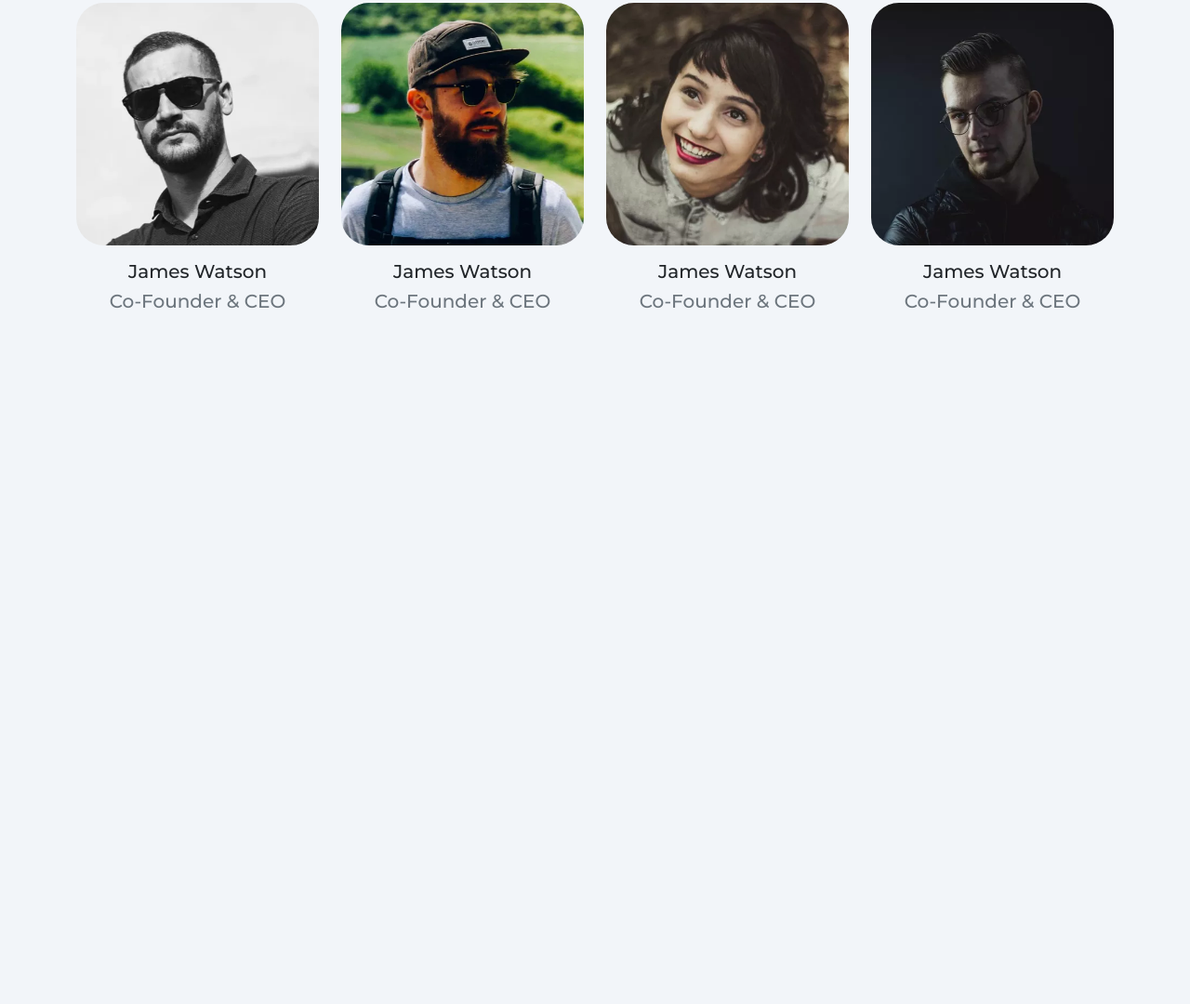
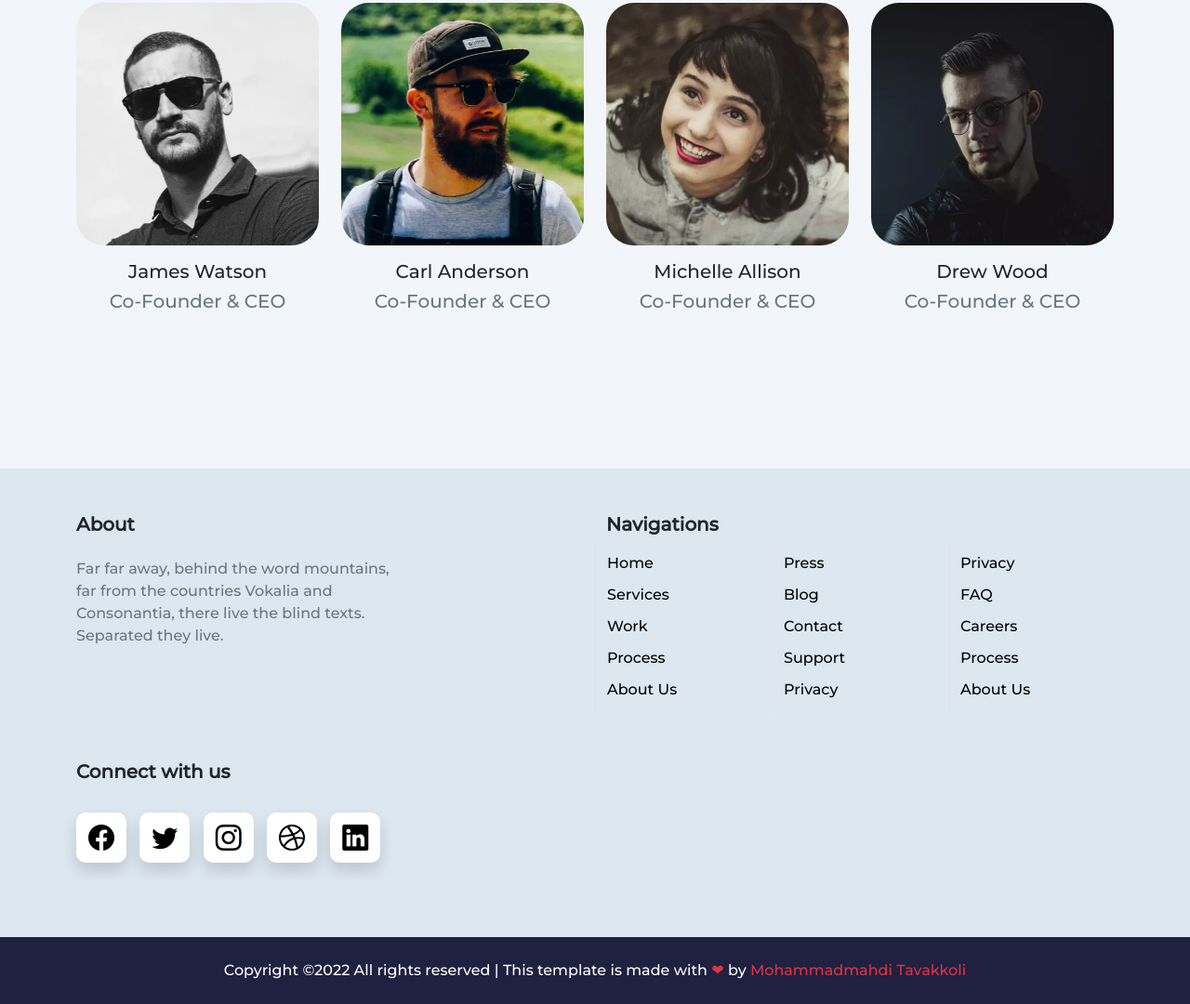
Before and after one commit to Mahdi-Tavakkoli/Complete-Project-6, a website: page html/inner.html in a window 1280 px wide. Shown: the part 971-2051 px from the top of the page at 93% size. Before the commit the page ends 1331 px from the top, so only its background shows below. Drawn offline with nearby package versions, Linux system fonts and the light colour scheme.

Commit message:
Some bugs Fixed

```diff
--- a/html/inner.html
+++ b/html/inner.html
@@ -207,7 +207,7 @@
                 <div class="row mt-4 gy-4">
                     <!-- Item 1 -->
                     <div class="col-lg-3 col-sm-12">
-                        <div class="card m-card">
+                        <div class="card m-card2">
                             <div class="card-header m-card-header p-0 text-center">
                                 <img src="../images/team1.png" class="img-fluid w-100" alt="">
                                 <div class="m-card-overlay">
@@ -228,7 +228,7 @@
 
                     <!-- Item 2 -->
                     <div class="col-lg-3 col-sm-12">
-                        <div class="card m-card">
+                        <div class="card m-card2">
                             <div class="card-header m-card-header p-0 text-center">
                                 <img src="../images/team2.png" class="img-fluid w-100" alt="">
                                 <div class="m-card-overlay">
@@ -241,7 +241,7 @@
                                 </div>
                             </div>
                             <div class="card-body m-card-body text-center">
-                                <h5>James Watson</h5>
+                                <h5>Carl Anderson</h5>
                                 <h5 class="text-muted">Co-Founder & CEO</h5>
                             </div>
                         </div>
@@ -249,7 +249,7 @@
 
                     <!-- Item 3 -->
                     <div class="col-lg-3 col-sm-12">
-                        <div class="card m-card">
+                        <div class="card m-card2">
                             <div class="card-header m-card-header p-0 text-center">
                                 <img src="../images/team3.png" class="img-fluid w-100" alt="">
                                 <div class="m-card-overlay">
@@ -262,7 +262,7 @@
                                 </div>
                             </div>
                             <div class="card-body m-card-body text-center">
-                                <h5>James Watson</h5>
+                                <h5>Michelle Allison</h5>
                                 <h5 class="text-muted">Co-Founder & CEO</h5>
                             </div>
                         </div>
@@ -270,7 +270,7 @@
 
                     <!-- Item 4 -->
                     <div class="col-lg-3 col-sm-12">
-                        <div class="card m-card">
+                        <div class="card m-card2">
                             <div class="card-header m-card-header p-0 text-center">
                                 <img src="../images/team4.png" class="img-fluid w-100" alt="">
                                 <div class="m-card-overlay">
@@ -283,11 +283,113 @@
                                 </div>
                             </div>
                             <div class="card-body m-card-body text-center">
-                                <h5>James Watson</h5>
+                                <h5>Drew Wood</h5>
                                 <h5 class="text-muted">Co-Founder & CEO</h5>
                             </div>
                         </div>
                     </div>
+                </div>
+            </div>
+        </div>
+    </section>
+
+    <!-- BR Section XD -->
+    <section>
+        <br><br><br>
+        <br><br><br>
+    </section>
+
+    <!-- Footer -->
+    <footer>
+        <div class="container-fluid bg-main5 py-5">
+            <div class="container">
+                <div class="row justify-content-between gy-5">
+                    <div class="col-lg-4 col-sm-12">
+                        <div>
+                            <h5 class="text-dark fw-bold">About</h5>
+                            <p class="text-muted my-4">
+                                Far far away, behind the word mountains, far from the countries Vokalia and Consonantia,
+                                there live the blind texts. Separated they live.
+                            </p>
+                        </div>
+                    </div>
+                    <div class="col-lg-6 col-sm-12">
+                        <h5 class="text-dark fw-bold">Navigations</h5>
+                        <div class="row">
+                            <div class="col-4 border-start">
+                                <ul class="list-unstyled">
+                                    <li class="footer-item"><a href="#">Home</a></li>
+                                    <li class="footer-item"><a href="#">Services</a></li>
+                                    <li class="footer-item"><a href="#">Work</a></li>
+                                    <li class="footer-item"><a href="#">Process</a></li>
+                                    <li class="footer-item"><a href="#">About Us</a></li>
+                                </ul>
+                            </div>
+                            <div class="col-4 border-start">
+                                <ul class="list-unstyled">
+                                    <li class="footer-item"><a href="#">Press</a></li>
+                                    <li class="footer-item"><a href="#">Blog</a></li>
+                                    <li class="footer-item"><a href="#">Contact</a></li>
+                                    <li class="footer-item"><a href="#">Support</a></li>
+                                    <li class="footer-item"><a href="#">Privacy</a></li>
+                                </ul>
+                            </div>
+                            <div class="col-4 border-start">
+                                <ul class="list-unstyled">
+                                    <li class="footer-item"><a href="#">Privacy</a></li>
+                                    <li class="footer-item"><a href="#">FAQ</a></li>
+                                    <li class="footer-item"><a href="#">Careers</a></li>
+                                    <li class="footer-item"><a href="#">Process</a></li>
+                                    <li class="footer-item"><a href="#">About Us</a></li>
+                                </ul>
+                            </div>
+                        </div>
+                    </div>
+                    <div class="col-lg-4 col-sm-12">
+                        <div>
+                            <h5 class="text-dark fw-bold">Connect with us</h5>
+                            <ul class="list-unstyled my-4">
+                                <!-- Icon 1 - Facebook -->
+                                <a href="#" class="footer-icon shadow my-2">
+                                    <i class="bi d-inline-flex bi-facebook fs-3"></i>
+                                </a>
+
+                                <!-- Icon 2 - Twitter -->
+                                <a href="#" class="footer-icon shadow my-2">
+                                    <i class="bi d-inline-flex bi-twitter fs-3"></i>
+                                </a>
+
+                                <!-- Icon 3 - Instagram -->
+                                <a href="#" class="footer-icon shadow my-2">
+                                    <i class="bi d-inline-flex bi-instagram fs-3"></i>
+                                </a>
+
+                                <!-- Icon 4 - dribbble -->
+                                <a href="#" class="footer-icon shadow my-2">
+                                    <i class="bi d-inline-flex bi-dribbble fs-3"></i>
+                                </a>
+
+                                <!-- Icon 6 - linkedinbook -->
+                                <a href="#" class="footer-icon shadow my-2">
+                                    <i class="bi d-inline-flex bi-linkedin fs-3"></i>
+                                </a>
+                            </ul>
+                        </div>
+                    </div>
+                </div>
+            </div>
+        </div>
+    </footer>
+
+    <!-- Author Section -->
+    <section>
+        <div class="container-fluid bg-main py-4">
+            <div class="container">
+                <div class="row justify-content-center text-center">
+                    <p class="mb-0 text-white">
+                        Copyright ©2022 All rights reserved | This template is made with <span
+                            class="text-danger">❤</span> by <span class="text-danger">Mohammadmahdi Tavakkoli</span>
+                    </p>
                 </div>
             </div>
         </div>
--- a/scss/_team.scss
+++ b/scss/_team.scss
@@ -1,4 +1,4 @@
-.m-card {
+.m-card2 {
   background-color: transparent;
   border: 0;
 }
@@ -19,32 +19,26 @@
 
 .m-card-overlay {
   position: absolute;
-  background: rgb(255, 110, 110);
-  background: linear-gradient(
-    270deg,
-    rgba(255, 110, 110, 1) 0%,
-    rgba(32, 32, 64, 1) 100%
-  );
+  background: linear-gradient(270deg,rgba(255, 110, 110, .9) 0%,rgba(32, 32, 64, .9) 100%);
   top: 0;
   width: 100%;
   height: 100%;
   display: flex;
-  visibility: hidden;
   justify-content: center;
   align-items: center;
   opacity: 0;
   border-radius: 30px;
-  transition: opacity 300ms;
+  transition: opacity 400ms;
 }
 
 .m-card-overlay h6{
     transform: translateX(50%);
-    transition : transform 500ms ;
+    transition : transform 700ms ;
 }
 
 .m-card-overlay p{
     transform: translateX(-50%);
-    transition : transform 500ms ;
+    transition : transform 700ms ;
 }
 
 .m-card-body {
@@ -53,7 +47,6 @@
 }
 
 .m-card-header:hover .m-card-overlay{
-    visibility: visible;
     opacity: 1;
 }
 
```
Also changed, not shown: css/main.min.css.
